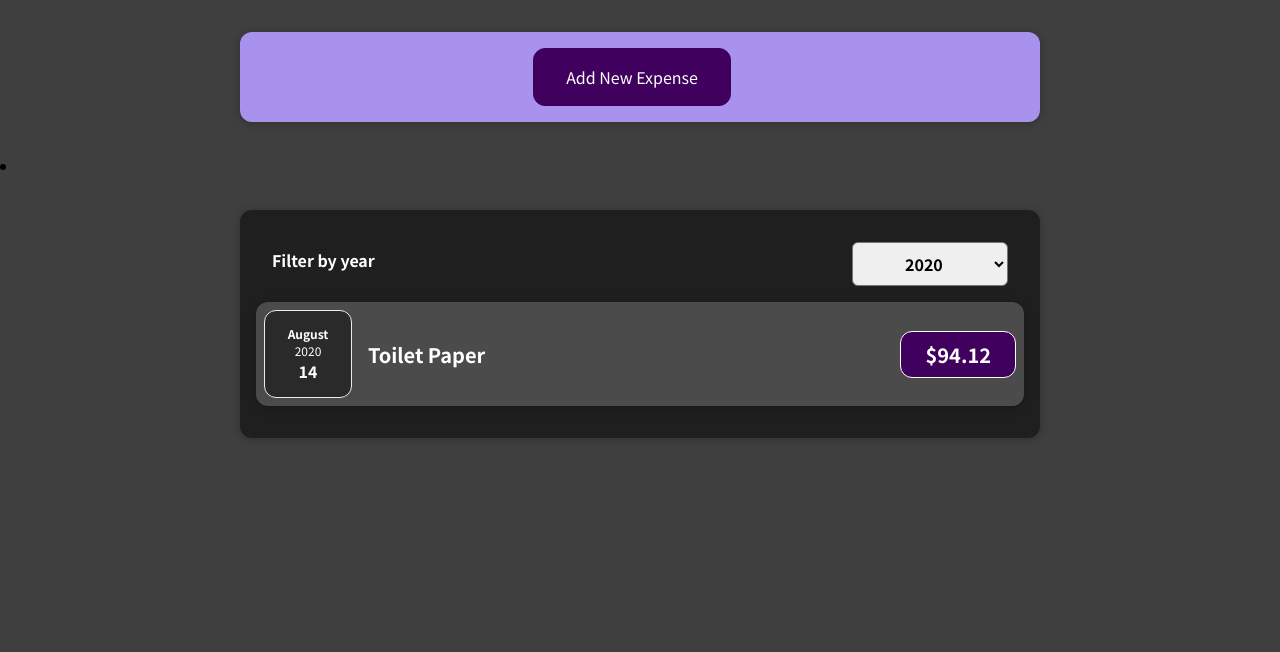
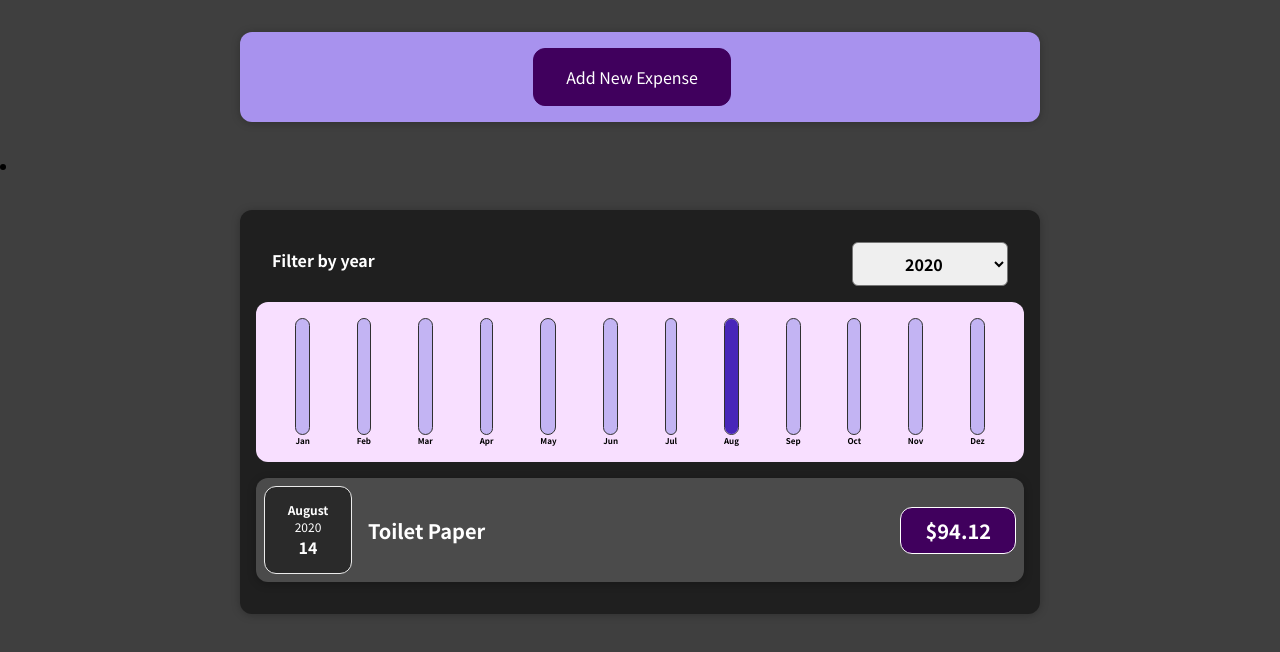
Before and after one commit to mikaws/react-complete-guide, a React (Create React App) app in the folder 1-expense-tracker/: page / in a window 1280 px wide. Shown: the top 652 px of the page. Built offline with nearby package versions, Linux system fonts and the light colour scheme.

Commit message:
add Chart component

```diff
--- /dev/null
+++ b/1-expense-tracker/src/components/Chart/Chart.css
@@ -0,0 +1,9 @@
+.chart {
+  padding: 1rem;
+  border-radius: 12px;
+  background-color: #f8dfff;
+  text-align: center;
+  display: flex;
+  justify-content: space-around;
+  height: 10rem;
+}
--- /dev/null
+++ b/1-expense-tracker/src/components/Chart/Chart.js
@@ -0,0 +1,24 @@
+import React from 'react';
+
+import ChartBar from './ChartBar';
+import './Chart.css';
+
+const Chart = (props) => {
+  const dataPointValues = props.dataPoints.map(dataPoint => dataPoint.value);
+  const totalMaximum = Math.max(...dataPointValues);
+
+  return (
+    <div className='chart'>
+      {props.dataPoints.map((dataPoint) => (
+        <ChartBar
+          key={dataPoint.label}
+          value={dataPoint.value}
+          maxValue={totalMaximum}
+          label={dataPoint.label}
+        />
+      ))}
+    </div>
+  );
+};
+
+export default Chart;
--- /dev/null
+++ b/1-expense-tracker/src/components/Chart/ChartBar.css
@@ -0,0 +1,30 @@
+.chart-bar {
+  height: 100%;
+  display: flex;
+  flex-direction: column;
+  align-items: center;
+}
+
+.chart-bar__inner {
+  height: 100%;
+  width: 100%;
+  border: 1px solid #313131;
+  border-radius: 12px;
+  background-color: #c3b4f3;
+  overflow: hidden;
+  display: flex;
+  flex-direction: column;
+  justify-content: flex-end;
+}
+
+.chart-bar__fill {
+  background-color: #4826b9;
+  width: 100%;
+  transition: all 0.3s ease-out;
+}
+
+.chart-bar__label {
+  font-weight: bold;
+  font-size: 0.5rem;
+  text-align: center;
+}
--- /dev/null
+++ b/1-expense-tracker/src/components/Chart/ChartBar.js
@@ -0,0 +1,25 @@
+import React from 'react';
+
+import './ChartBar.css';
+
+const ChartBar = (props) => {
+  let barFillHeight = '0%';
+
+  if (props.maxValue > 0) {
+    barFillHeight = Math.round((props.value / props.maxValue) * 100) + '%';
+  }
+
+  return (
+    <div className='chart-bar'>
+      <div className='chart-bar__inner'>
+        <div
+          className='chart-bar__fill'
+          style={{ height: barFillHeight }}
+        ></div>
+      </div>
+      <div className='chart-bar__label'>{props.label}</div>
+    </div>
+  );
+};
+
+export default ChartBar;
--- a/1-expense-tracker/src/components/Expenses/Expenses.js
+++ b/1-expense-tracker/src/components/Expenses/Expenses.js
@@ -3,6 +3,8 @@
 import ExpensesFilter from './ExpensesFilter';
 import React, {useState} from 'react';
 import ExpensesList from './ExpensesList';
+import ExpensesChart from './ExpensesChart';
+import './Expenses.css';
 
 const Expenses = (props) => {
   const [filteredYear, setFilteredYear] = useState('2020');
@@ -17,7 +19,10 @@
   return (
       <li>
         <Card className="expenses">
-          <ExpensesFilter selected={filteredYear} onChangeFilter={filterChangeHandler}/>
+          <ExpensesFilter
+            selected={filteredYear}
+            onChangeFilter={filterChangeHandler}/>
+          <ExpensesChart expenses={filteredExpenses}/>
           <ExpensesList items={filteredExpenses}/>
         </Card>
       </li>
--- /dev/null
+++ b/1-expense-tracker/src/components/Expenses/ExpensesChart.js
@@ -0,0 +1,22 @@
+import React from 'react';
+import Chart from '../Chart/Chart';
+
+const ExpensesChart = props => {
+  const chartDataPoints = [
+    { label: 'Jan', value: 0 }, { label: 'Feb', value: 0 },
+    { label: 'Mar', value: 0 }, { label: 'Apr', value: 0 },
+    { label: 'May', value: 0 }, { label: 'Jun', value: 0 },
+    { label: 'Jul', value: 0 }, { label: 'Aug', value: 0 },
+    { label: 'Sep', value: 0 }, { label: 'Oct', value: 0 },
+    { label: 'Nov', value: 0 }, { label: 'Dez', value: 0 },
+  ];
+
+  for (const expense of props.expenses){
+    const expenseMonth = expense.date.getMonth(); // starting at 0 => January => 0
+    chartDataPoints[expenseMonth].value += expense.amount;
+  }
+
+  return <Chart dataPoints={chartDataPoints} />
+};
+
+export default ExpensesChart;
--- a/1-expense-tracker/src/components/NewExpense/ExpenseForm.js
+++ b/1-expense-tracker/src/components/NewExpense/ExpenseForm.js
@@ -24,8 +24,8 @@
 
     const expenseData = {
       title: enteredTitle,
-      amount: enteredAmount,
-      date: new Date(enteredDate)
+      amount: +enteredAmount,
+      date: new Date(enteredDate),
     };
 
     props.onSaveExpenseData(expenseData);
```
